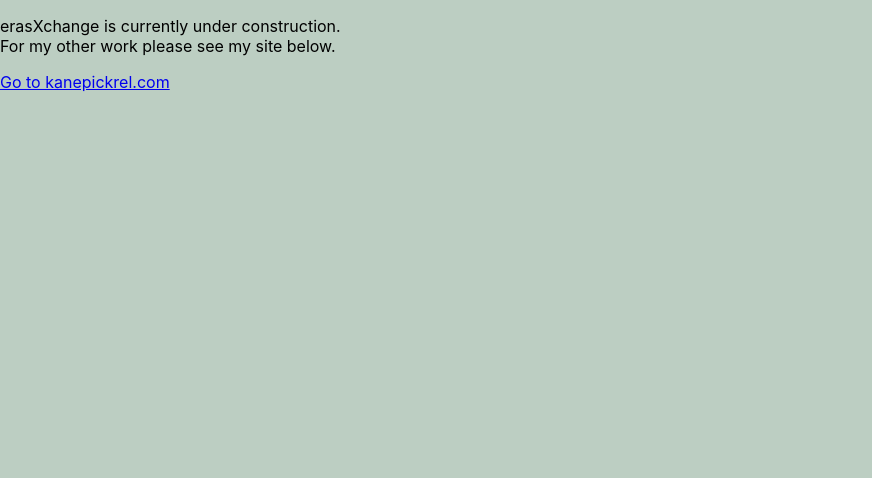
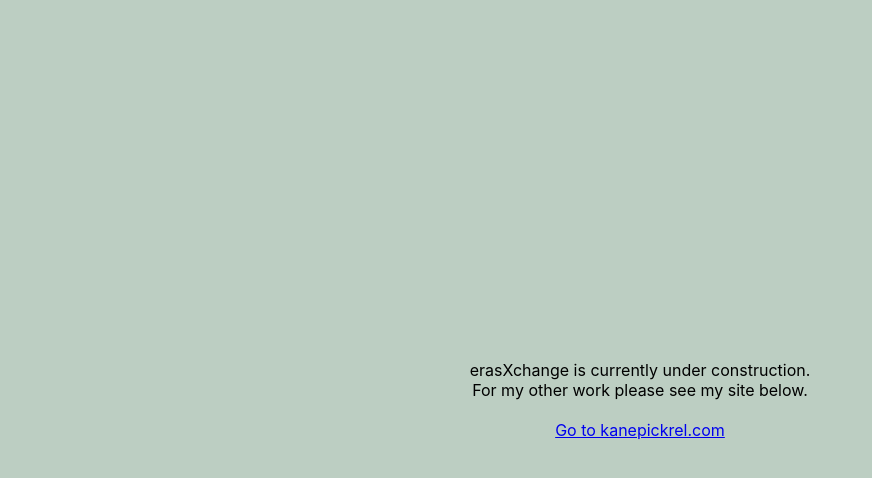
Before and after one commit to kanepickrell/eras, a React (Create React App) app in the folder frontend/: page / in a window 1280 px wide. Shown: the top 478 px of the page, without its empty margins (0-872 px from the left). Built offline with nearby package versions, Linux system fonts and the light colour scheme.

Commit message:
added styles to landing

```diff
--- a/frontend/src/App.js
+++ b/frontend/src/App.js
@@ -1,7 +1,7 @@
 import React from 'react';
 import Chat from './Chat';
 import { BrowserRouter as Router, Routes, Route } from 'react-router-dom';
-// import './App.css';
+import './style.css'; // Make sure this line is uncommented to include your styles
 
 function App() {
     return (
@@ -10,20 +10,19 @@
                 <header className="App-header">
                     <Routes>
                         <Route path="/" element={
-              <>
-                {/* <img src={process.env.PUBLIC_URL + './logo.svg'} className="App-logo" alt="logo" /> */}
-                <p>
+                            <div className="centered-content">
+                                <p className="centered-text">
                                     erasXchange is currently under construction.<br />For my other work please see my site below.
                                 </p>
                                 <a
-                  className="App-link"
+                                    className="centered-link"
                                     href="https://www.kanepickrel.com/"
                                     target="_blank"
                                     rel="noopener noreferrer"
                                 >
                                     Go to kanepickrel.com
                                 </a>
-              </>
+                            </div>
                         } />
                         <Route path="/lbj" element={<Chat />} />
                     </Routes>
@@ -34,37 +33,3 @@
 }
 
 export default App;
-
-
-
-// function App() {
-//   return (
-//     <Router>
-//       <div className="App">
-//         <header className="App-header">
-//           <Routes>
-//             <Route path="/" element={
-//               <>
-//                 <img src={process.env.PUBLIC_URL + './logo.svg'} className="App-logo" alt="logo" />
-//                 <p>
-//                   erasXchange is currently under construction.<br />For my other work please see my site below.
-//                 </p>
-//                 <a
-//                   className="App-link"
-//                   href="https://www.kanepickrel.com/"
-//                   target="_blank"
-//                   rel="noopener noreferrer"
-//                 >
-//                   Go to kanepickrel.com
-//                 </a>
-//               </>
-//             } />
-//             <Route path="/chat" element={<Chat />} />
-//           </Routes>
-//         </header>
-//       </div>
-//     </Router>
-//   );
-// }
-
-// export default App;
--- a/frontend/src/Chat.jsx
+++ b/frontend/src/Chat.jsx
@@ -25,7 +25,9 @@
 
         // Send the request to the backend
         try {
+            // const response = await fetch('http://127.0.0.1:8000/generate', {
             const response = await fetch('https://erasxchange.com/generate', {
+
                 method: 'POST',
                 headers: { 'Content-Type': 'application/json' },
                 body: JSON.stringify({
--- a/frontend/src/style.css
+++ b/frontend/src/style.css
@@ -39,6 +39,20 @@
 #chat-box::-webkit-scrollbar {
     display: none; /* For Chrome, Safari, and Opera */
 }
+
+.centered-content {
+    display: flex;
+    flex-direction: column;
+    align-items: center;
+    justify-content: center;
+    height: 100vh;
+    text-align: center;
+}
+
+.centered-text, .centered-link {
+    margin: 10px 0;
+}
+
 
 #messages {
     list-style: none;
```
Lines whose indentation alone changed are shown as unchanged.
